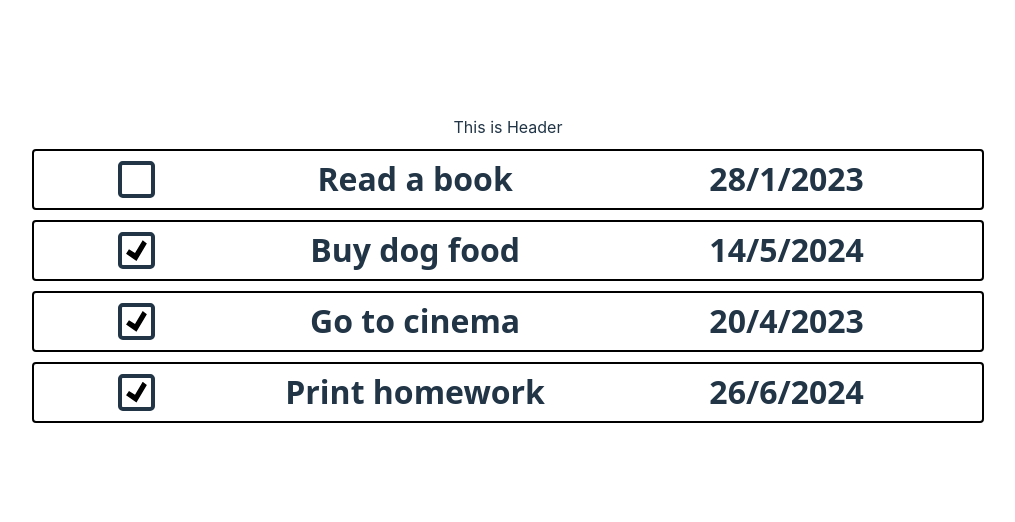
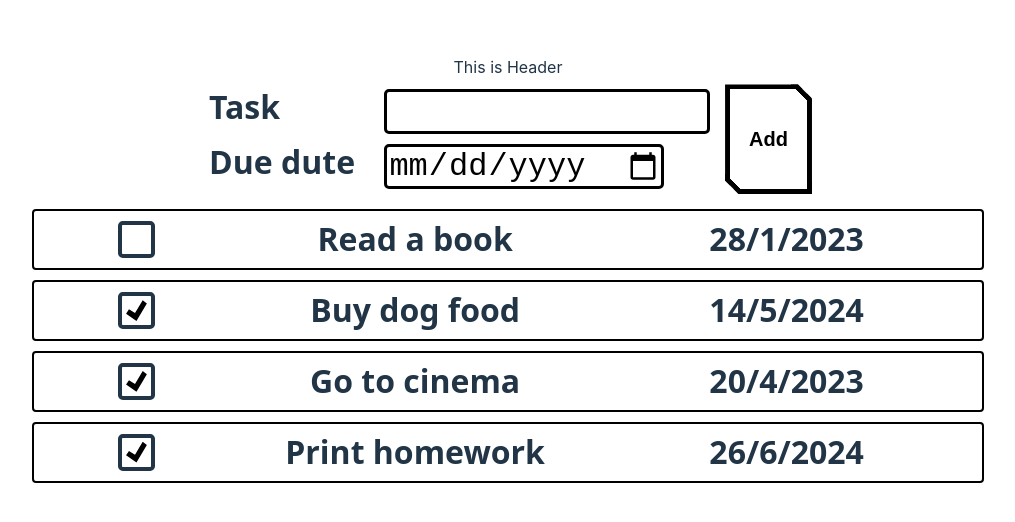
Before and after one commit to wauswantok11/workshop-todolist-2023, a React (Vite) app: page / in a window 1280 px wide. Shown: the part 126-648 px from the top of the page, without its empty margins (132-1147 px from the left). Built offline with nearby package versions, Linux system fonts and the light colour scheme.

Commit message:
Finish EP2

```diff
--- a/src/App.jsx
+++ b/src/App.jsx
@@ -1,6 +1,14 @@
 import "./App.css";
 import Header from "./components/Header/Header";
+import NewTodoTask from "./components/NewTodoTask/NewTodoTask";
 import TodoList from "./components/TodoList/TodoList";
+
+let count = 4;
+
+function uniqueId() {
+  count = count + 1;
+  return count;
+}
 
 function App() {
   const todoList = [
@@ -30,9 +38,18 @@ function App() {
     },
   ];
 
+  const addNewTodo = (newTodo) => {
+    const newTodoItem = {
+      ...newTodo,
+      id: uniqueId(),
+    }
+    console.log(newTodoItem)
+  }
+
   return (
     <div className="App">
       <Header />
+      <NewTodoTask addNewTodo={addNewTodo}/>
       <TodoList todoList={todoList} />
     </div>
   );
--- /dev/null
+++ b/src/components/NewTodoTask/NewTodoTask.jsx
@@ -0,0 +1,48 @@
+import React from "react";
+import "./NewTodoTask.css";
+import { useState } from "react";
+
+function NewTodoTask(props) {
+  const [task, setTask] = useState("");
+  const [date, setDate] = useState("");
+
+  const taskHandler = (event) => {
+    setTask(event.target.value);
+  };
+
+  const dueDateHandler = (event) => {
+    setDate(event.target.value);
+  };
+
+  const clickHanlder = () => {
+    const newTodo = {
+        task: task,
+        dueDate: date,
+    }
+
+    props.addNewTodo(newTodo)
+
+    setTask("")
+    setDate("")
+  }
+
+  return (
+    <div className="add-container">
+      <div className="input-container">
+        <div>
+          <label>Task</label>
+          <input type="text" value={task} onChange={taskHandler} />
+        </div>
+        <div>
+          <label>Due dute</label>
+          <input type="date" value={date} onChange={dueDateHandler} />
+        </div>
+      </div>
+      <div className="add-button">
+        <button onClick={clickHanlder}>Add</button>
+      </div>
+    </div>
+  );
+}
+
+export default NewTodoTask;
--- a/src/components/TodoList/TodoItem/TodoItem.jsx
+++ b/src/components/TodoList/TodoItem/TodoItem.jsx
@@ -8,7 +8,6 @@ function TodoItem(props) {
   const date = dueDate.getDate();
   const month = dueDate.getMonth();
   const year = dueDate.getFullYear();
-  console.log(isFinished)
 
   return (
     <div className="form-control">
```
